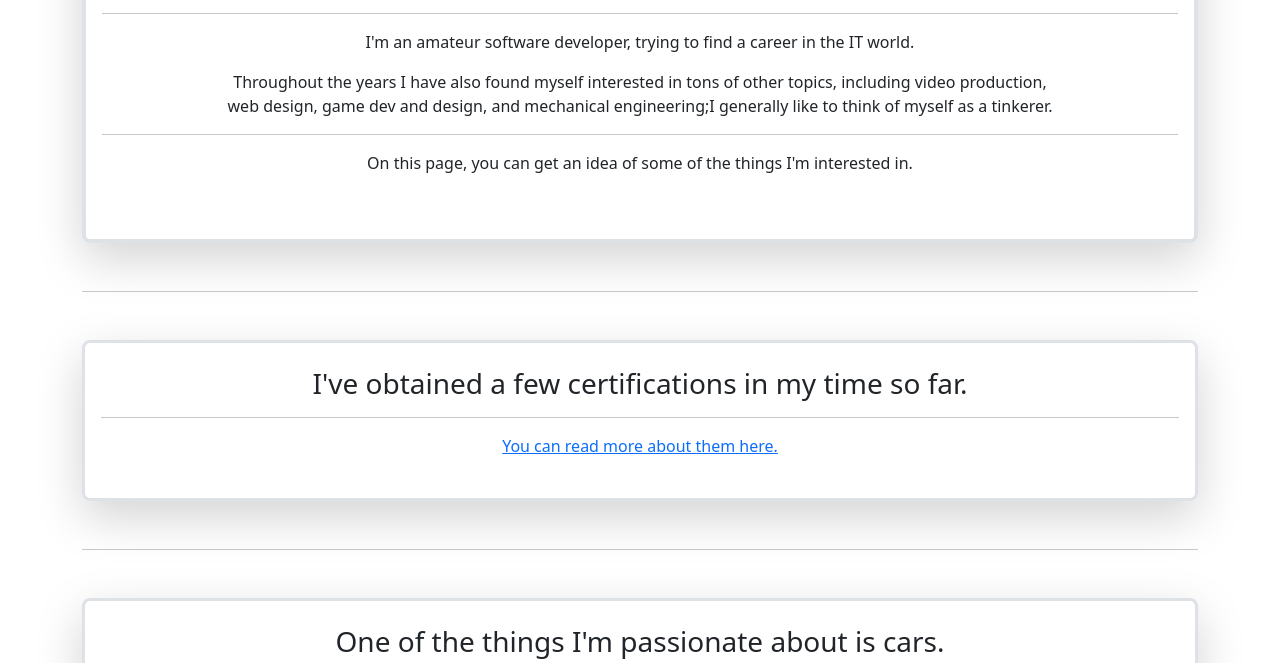
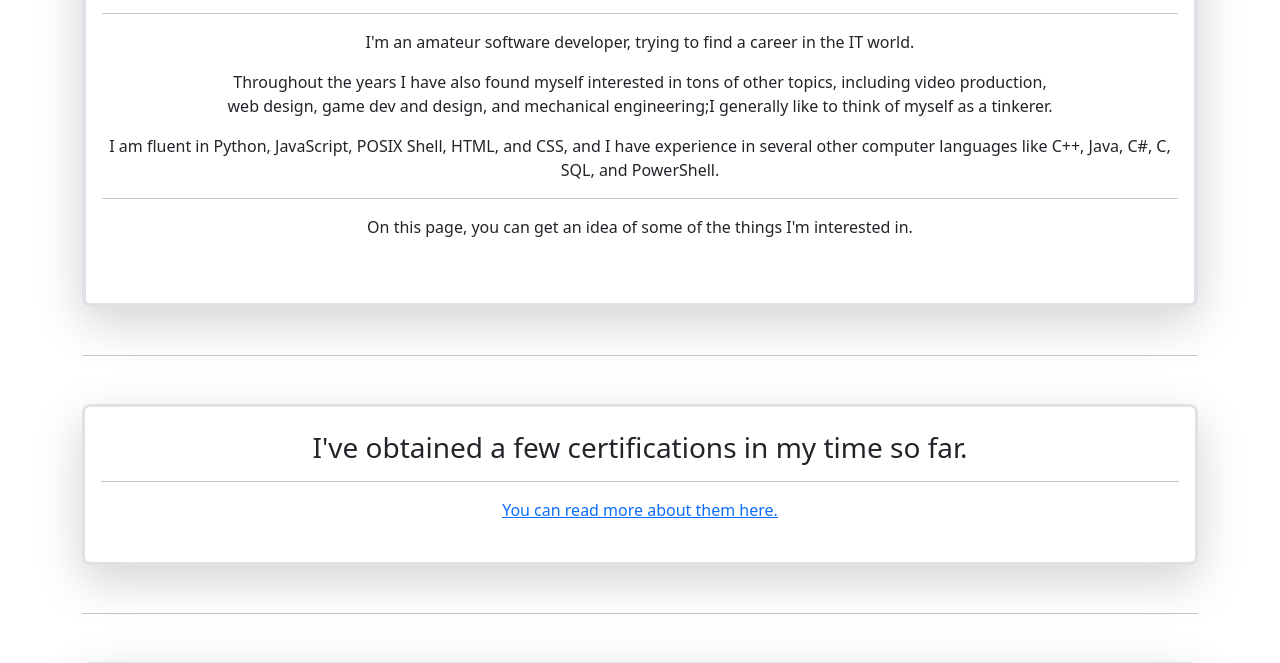
Before and after one commit to Vresod/vresod.github.io, a website built with Parcel: page src/aboutme.html in a window 1280 px wide. Shown: the part 238-901 px from the top of the page. Built offline with nearby package versions, Linux system fonts and the light colour scheme.

Commit message:
add a line and reword text in aboutme.html

```diff
--- a/src/aboutme.html
+++ b/src/aboutme.html
@@ -26,6 +26,8 @@
 			<p class="text-balancewrap">Throughout the years I have also found myself interested in tons of other
 				topics, including video production, web design, game dev and design, and mechanical engineering;I
 				generally like to think of myself as a tinkerer.</p>
+			<p>I am fluent in Python, JavaScript, POSIX Shell, HTML, and CSS, and I have experience in several other
+				computer languages like C++, Java, C#, C, SQL, and PowerShell.</p>
 			<hr>
 			<p>On this page, you can get an idea of some of the things I'm interested in.</p>
 		</div>
@@ -37,7 +39,7 @@
 		</div>
 		<hr>
 		<div class="py-4 px-3 my-5 rounded-3 shadow-lg border border-3">
-			<h3>One of the things I'm passionate about is cars.</h3>
+			<h3>Another thing I'm passionate about is cars.</h3>
 			<p class="text-balancewrap">I got my driver's license in September of 2023; since then, I have been
 				ravenously learning and studying their operation. You can think of this is as an extension of my general
 				curiosity about "how things work".</p>
```
